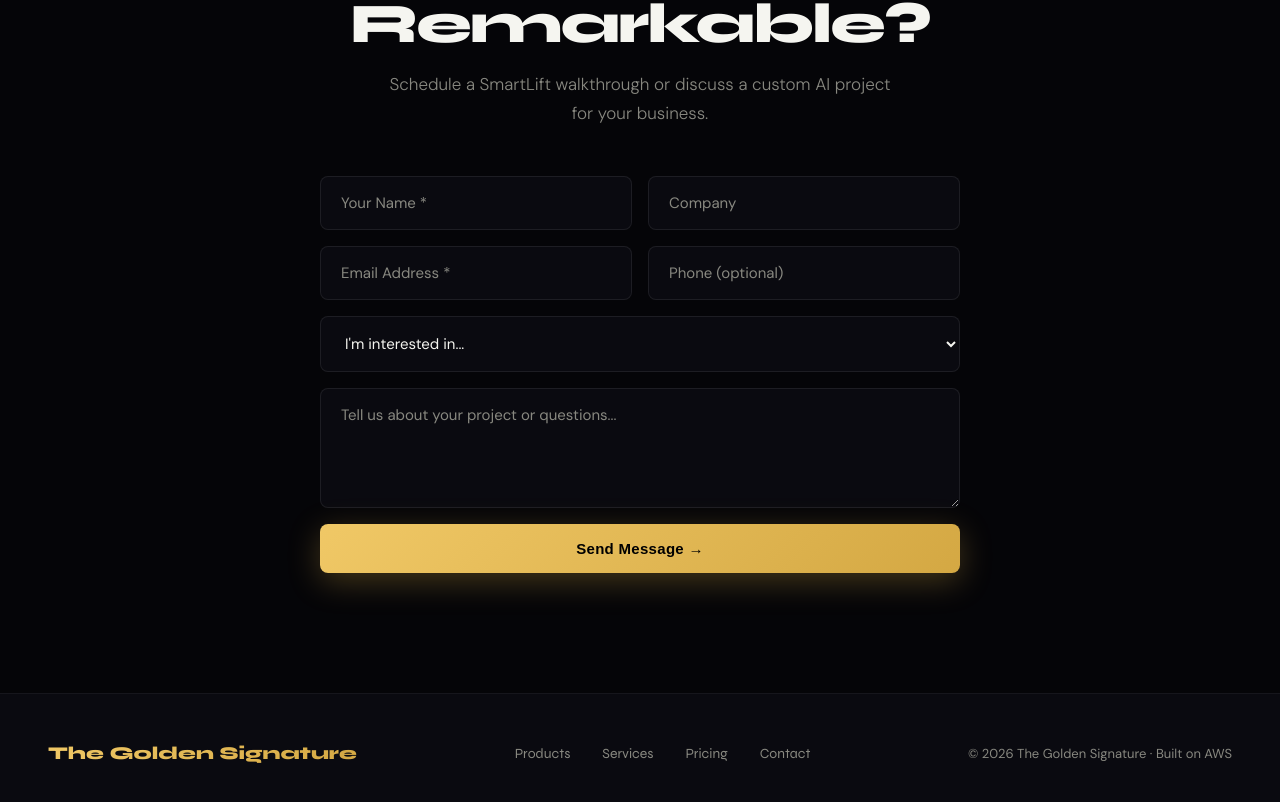
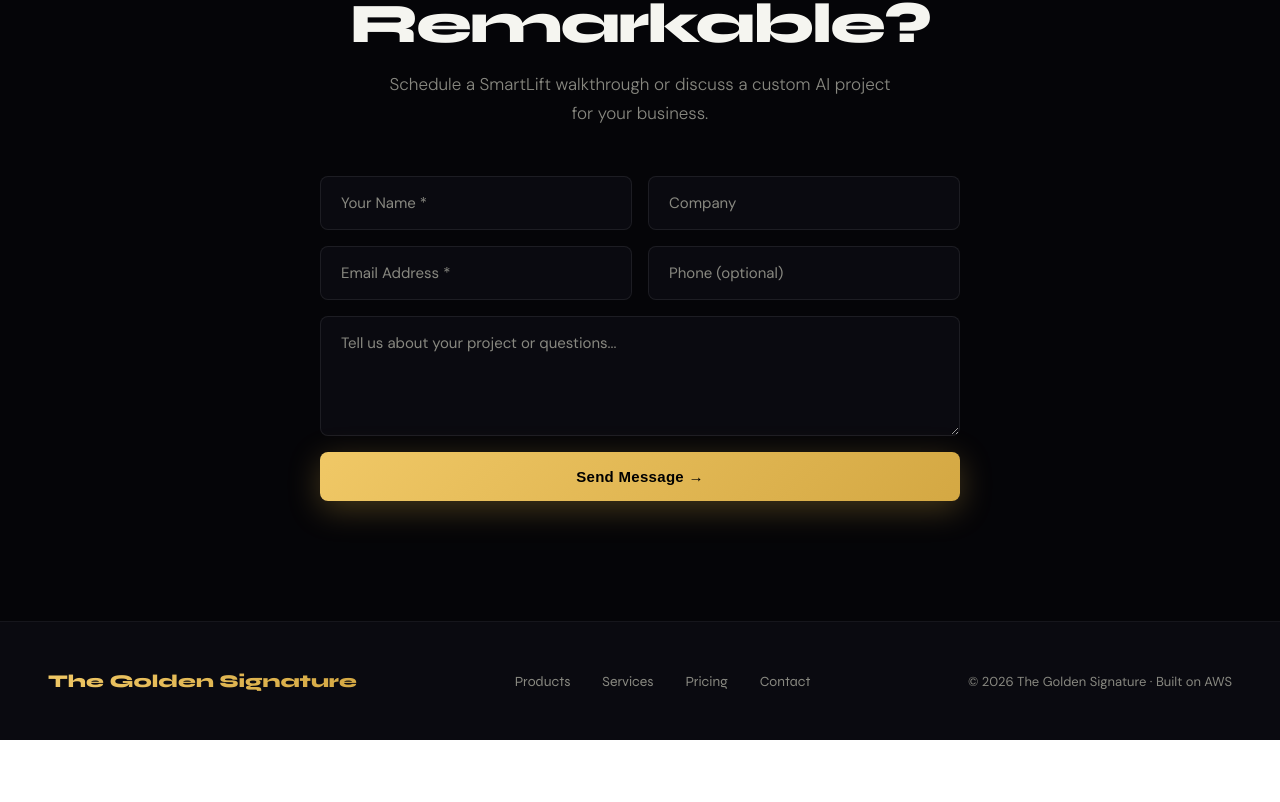
Before and after one commit to JNyce252/golden-signature-website, a React (Create React App) app: page / in a window 1280 px wide. Shown: the part 6269-7071 px from the top of the page. After the commit the page ends 7009 px from the top, so only its background shows below. Built offline with nearby package versions, Linux system fonts and the light colour scheme.

Commit message:
Remove contact form interest dropdown

```diff
--- a/src/App.js
+++ b/src/App.js
@@ -528,12 +528,7 @@ const GoldenSignature = () => {
                 <input className="form-input" type="email" placeholder="Email Address *" value={formData.email} onChange={e => setFormData(p => ({...p, email: e.target.value}))} />
                 <input className="form-input" placeholder="Phone (optional)" value={formData.phone} onChange={e => setFormData(p => ({...p, phone: e.target.value}))} />
               </div>
-              <select className="form-input" style={{ cursor: 'pointer' }} value={formData.interest} onChange={e => setFormData(p => ({...p, interest: e.target.value}))}>
-                <option value="" disabled>I'm interested in...</option>
-                <option>SmartLift — Elevator Service Platform</option>
-                <option>Custom AI Development</option>
-                <option>General Inquiry</option>
-              </select>
+
               <textarea className="form-input" placeholder="Tell us about your project or questions..." value={formData.message} onChange={e => setFormData(p => ({...p, message: e.target.value}))} />
               {formError && <p style={{ color: '#FF6B6B', fontFamily: "'DM Sans', sans-serif", fontSize: 14 }}>{formError}</p>}
               <button className="btn-primary" style={{ alignSelf: 'stretch' }} onClick={handleSubmit} disabled={formLoading}>
```
